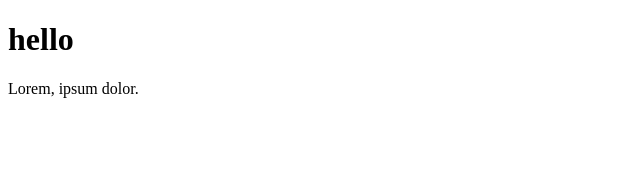
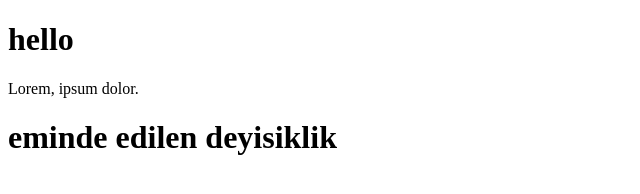
Before and after one commit to HuseynliEmin/test2, a plain HTML site: page index.html in a window 1280 px wide. Shown: the whole page, without its empty margins (0-640 px from the left). Drawn offline with Linux system fonts and the light colour scheme.

Commit message:
2ci h1 tagi

```diff
--- a/index.html
+++ b/index.html
@@ -8,5 +8,6 @@
 <body>
     <h1>hello</h1>
     <p>Lorem, ipsum dolor.</p>
+    <h1>eminde edilen deyisiklik</h1>
 </body>
 </html>
```
